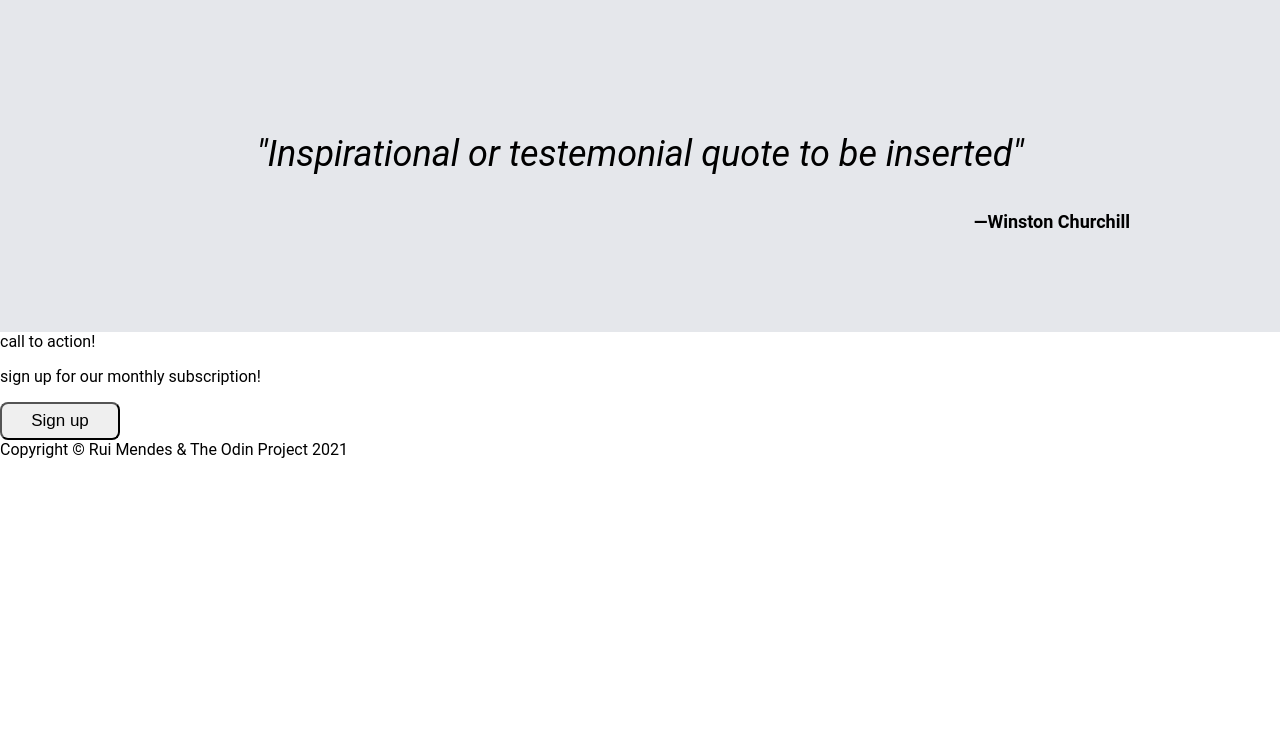
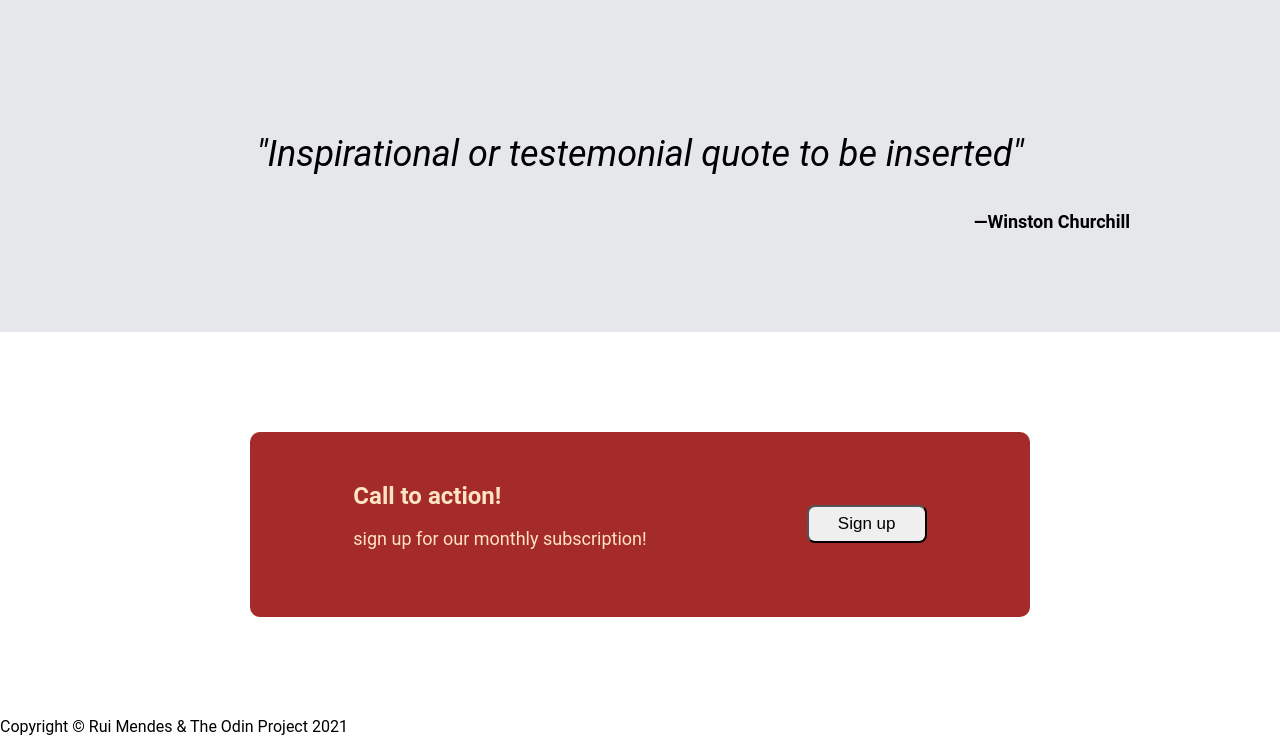
Before and after one commit to RuiMendez/Landing-Page, a plain HTML site: page index.html in a window 1280 px wide. Shown: the part 849-1585 px from the top of the page. Before the commit the page ends 1308 px from the top, so only its background shows below. Drawn offline with Linux system fonts and the light colour scheme.

Commit message:
sign up section aligned

```diff
--- a/index.html
+++ b/index.html
@@ -84,7 +84,7 @@
         <div class="sign-up">
             <div class="container">
                 <div class="left">
-                    <div class="strong">call to action!</div>
+                    <div class="strong">Call to action!</div>
                     <p class="secondary">sign up for our monthly subscription!</p>
                 </div>
                 <div class="right">
--- a/style.css
+++ b/style.css
@@ -146,3 +146,32 @@ figcaption {
     font-weight: bold;
     font-size: large
 }
+
+
+/*Sign-up Section*/
+
+.sign-up .container {
+    background-color: brown;
+    display: flex;
+    gap: 10em;
+    justify-content: center;
+    align-items: center;
+    margin-left: 250px;
+    margin-right: 250px;
+    margin-top: 100px;
+    margin-bottom: 100px;
+    padding-top: 50px;
+    padding-bottom: 50px;
+    border-radius: 10px;
+}
+
+.strong {
+    font-size: 24px;
+    font-weight: bolder;
+    color: bisque;
+}
+
+.secondary {
+    font-size: 18px;
+    color: bisque;
+}
```
